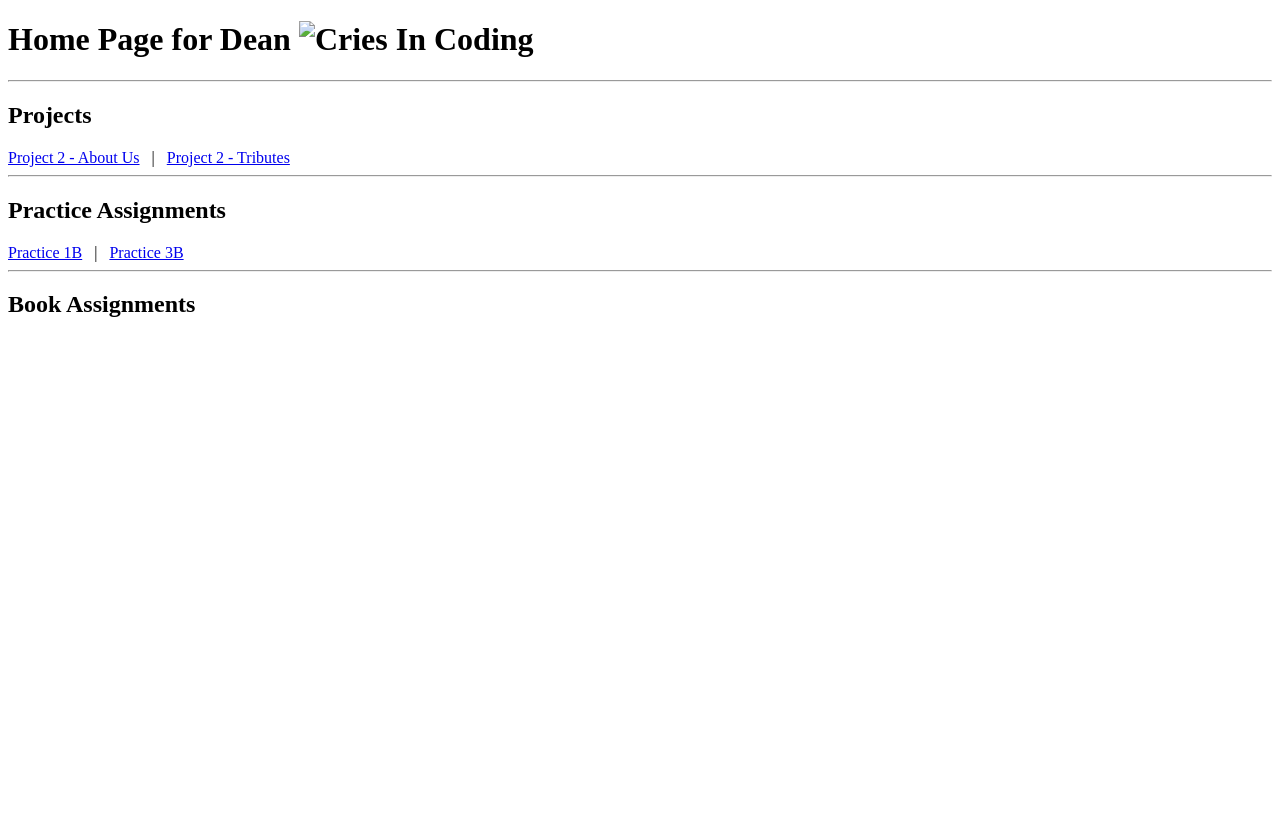
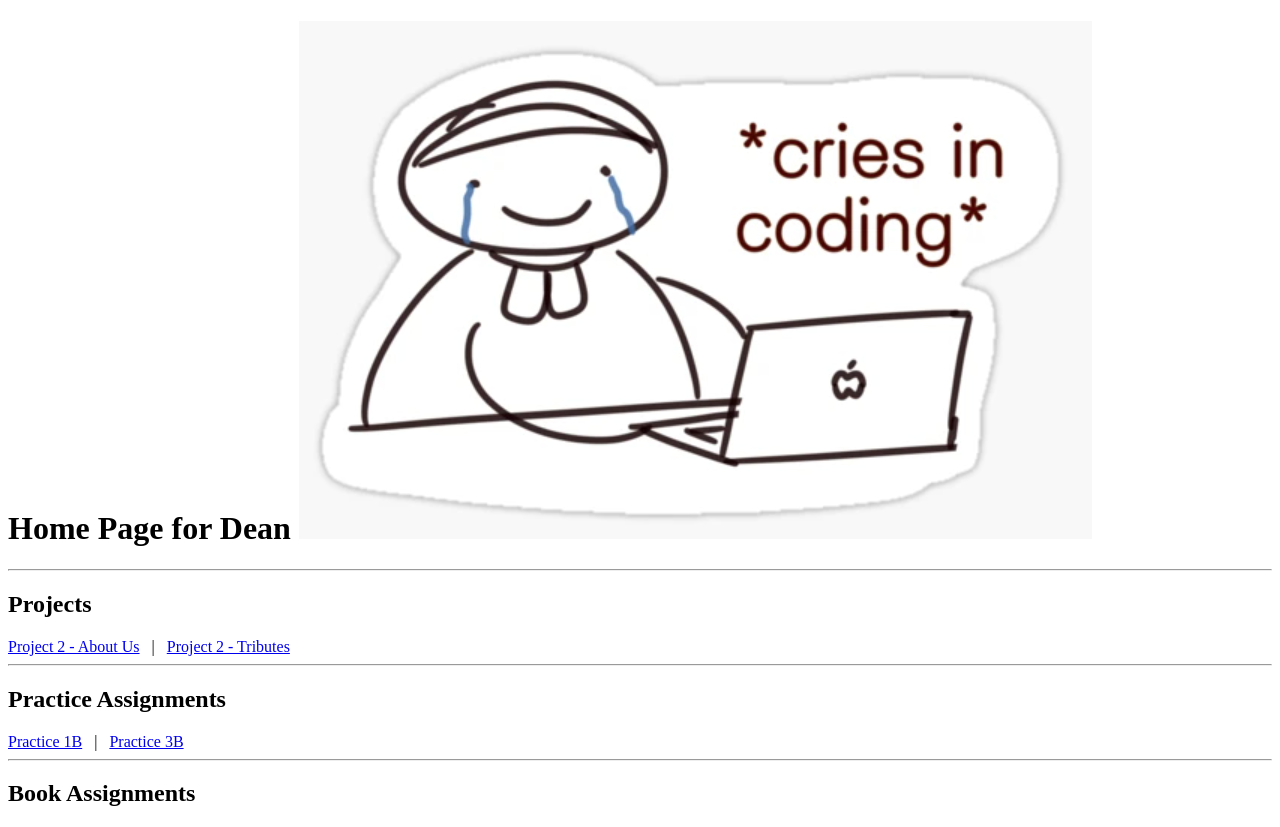
Before and after one commit to Straight-Liquid/INFO2420---FOR-THE-LOVE-OF-GOD-KEEP-EVERYTHING-THE-SAME-ORGANIZATION-SYSTEM, a plain HTML site: page index.html in a window 1280 px wide. Before the commit the page ends 800 px from the top, so only its background shows below. Drawn offline with Linux system fonts and the light colour scheme.

Commit message:
Update index.html

```diff
--- a/index.html
+++ b/index.html
@@ -7,7 +7,7 @@
 </head>
 
 <body>
-  <h1>Home Page for Dean <img src= "INFO2420---FOR-THE-LOVE-OF-GOD-KEEP-EVERYTHING-THE-SAME-ORGANIZATION-SYSTEM/CriesInCoding" alt="Cries In Coding" heigth="60"></h1>
+  <h1>Home Page for Dean <img src= "INFO2420---FOR-THE-LOVE-OF-GOD-KEEP-EVERYTHING-THE-SAME-ORGANIZATION-SYSTEM/CriesInCoding.png" alt="Cries In Coding" heigth="900"></h1>
   <hr>
 
   <h2>Projects</h2>
```
